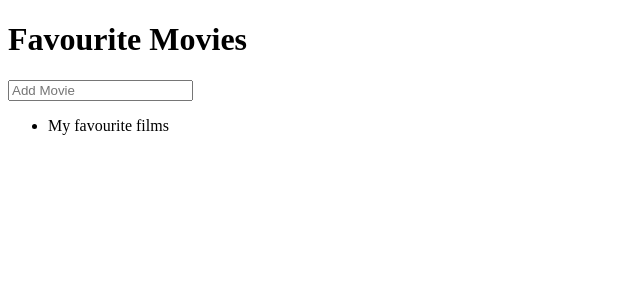
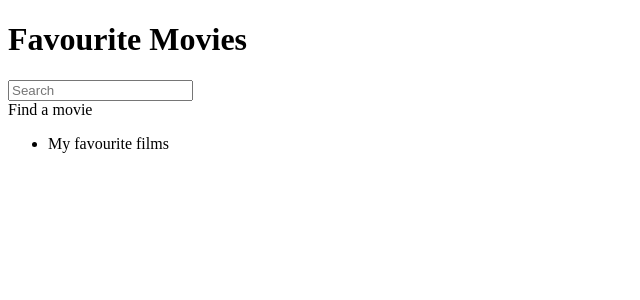
Before and after one commit to hfrankel/movies-app, a React (Create React App) app: page / in a window 1280 px wide. Shown: the top 300 px of the page, without its empty margins (0-640 px from the left). Built offline with nearby package versions, Linux system fonts and the light colour scheme; no server answers.

Commit message:
Solution added

```diff
--- a/src/components/App.js
+++ b/src/components/App.js
@@ -7,20 +7,30 @@ import MovieSelector from './MovieSelector';
 
 const App = () => {
   const [retrievedMovie, setRetrievedMovie] = useState('');
+  const [isFound, setIsFound] = useState(false);
   const OMDB_API_KEY = process.env.REACT_APP_OMDB_API_KEY;
 
   const onSubmit = async (input) => {
-    const response = await axios.get(
-      `http://www.omdbapi.com/?t=${input}&apikey=${OMDB_API_KEY}`
-    );
-    setRetrievedMovie(response.data);
+    try {
+      const response = await axios.get(
+        `http://www.omdbapi.com/?t=${input}&apikey=${OMDB_API_KEY}`
+      );
+      if (response.data.Title !== undefined) {
+        setIsFound(true);
+        setRetrievedMovie(response.data);
+      } else {
+        alert('No result found');
+      }
+    } catch (e) {
+      console.log(e);
+    }
   };
 
   return (
     <>
       <Header />
       <MovieInput onSubmit={onSubmit} />
-      <MovieSelector movie={retrievedMovie} />
+      <MovieSelector movie={retrievedMovie} isFound={isFound} />
       <MovieList />
     </>
   );
--- a/src/components/MovieSelector.js
+++ b/src/components/MovieSelector.js
@@ -1,7 +1,7 @@
 import React from 'react';
 
-const MovieSelector = ({ movie }) => {
-  return <div>{movie.Title}</div>;
+const MovieSelector = ({ movie, isFound }) => {
+  return <div>{isFound ? movie.Title : 'Find a movie'}</div>;
 };
 
 export default MovieSelector;
--- a/src/components/movieInput.js
+++ b/src/components/movieInput.js
@@ -12,7 +12,7 @@ const MovieInput = ({ onSubmit }) => {
 
   return (
     <>
-      <input type="text" placeholder="Add Movie" onKeyUp={handleSearch} />
+      <input type="text" placeholder="Search" onKeyUp={handleSearch} />
     </>
   );
 };
```
Also changed, not shown: 1 other file (tests, documents, lock files or other folders).
